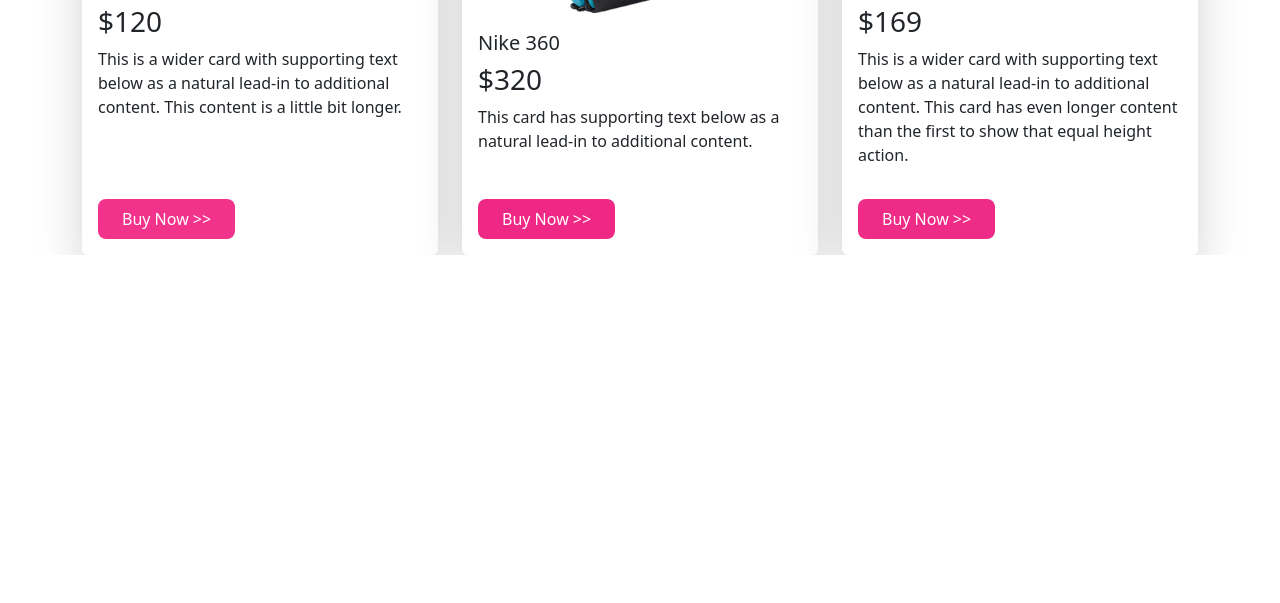
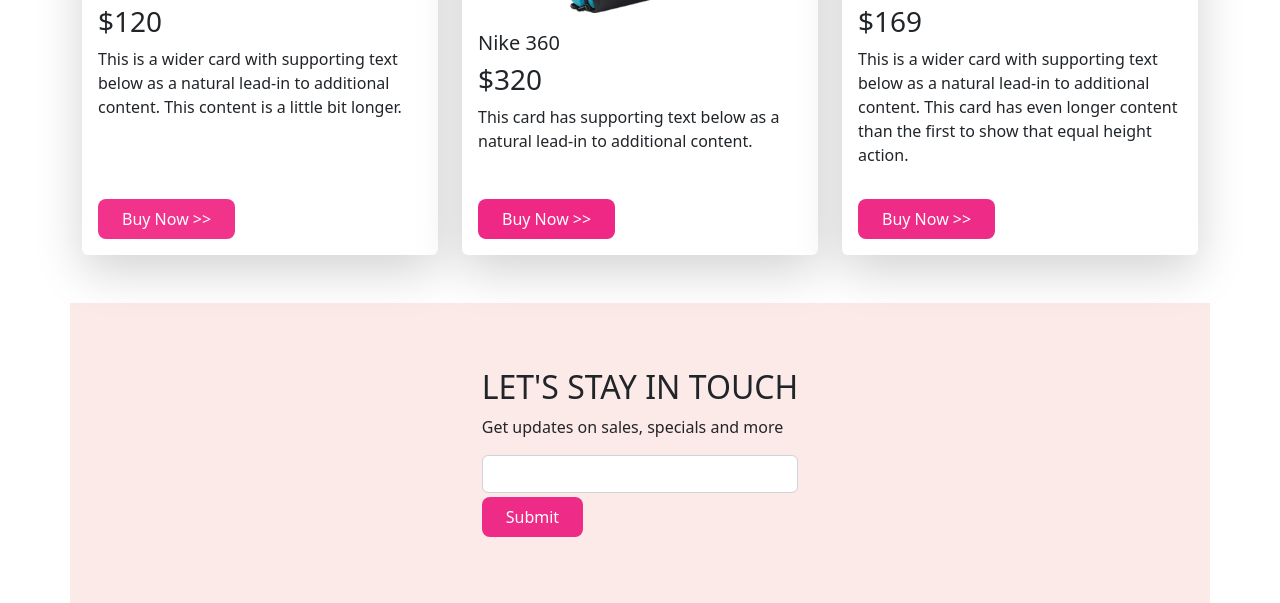
Before and after one commit to sagormahamud007/panda-commerce, a plain HTML site: page index.html in a window 1280 px wide. Shown: the part 1866-2469 px from the top of the page. Before the commit the page ends 2121 px from the top, so only its background shows below. Drawn offline with Linux system fonts and the light colour scheme.

Commit message:
added by footer

```diff
--- a/index.html
+++ b/index.html
@@ -246,7 +246,7 @@
         </section>
         <!-- --------------shoes-end----------------- -->
         <!-- -------------backpack-stat-------------- -->
-        <section class="mt-5">
+        <section class="mt-5 mb-5">
             <div class="container">
                 <h2>Backpack</h2>
                 <div class="row row-cols-1 row-cols-md-3 g-4">
@@ -303,10 +303,23 @@
                 </div>
             </div>
         </section>
-        <!-- ------------backpack-end--------------- -->
     </main>
-
-
+    <!-- ------------backpack-end--------------- -->
+    <!-- -----------------subscribe-start------------- -->
+    <section style="height: 300px;" class="container footer-section d-flex justify-content-center align-items-center">
+        <div>
+            <h2>LET'S STAY IN TOUCH</h2>
+            <p>Get updates on sales, specials and more</p>
+            <form>
+                <div class=" mb-1">
+                    <input type="email" class="form-control" id="exampleInputEmail1" aria-describedby="emailHelp">
+                </div>
+                <button type="submit" class="border-0 px-4 py-2 rounded-3 text-white"
+                    style="background-color:#ee2b86;">Submit</button>
+            </form>
+        </div>
+    </section>
+    <!-- -----------------subscribe-start------------- -->
 
     <script src="./Bootstrap/bootstrap.bundle.min.js"></script>
 </body>
--- a/styles/style.css
+++ b/styles/style.css
@@ -0,0 +1,3 @@
+.footer-section {
+    background-color: #fceae8;
+}
```
